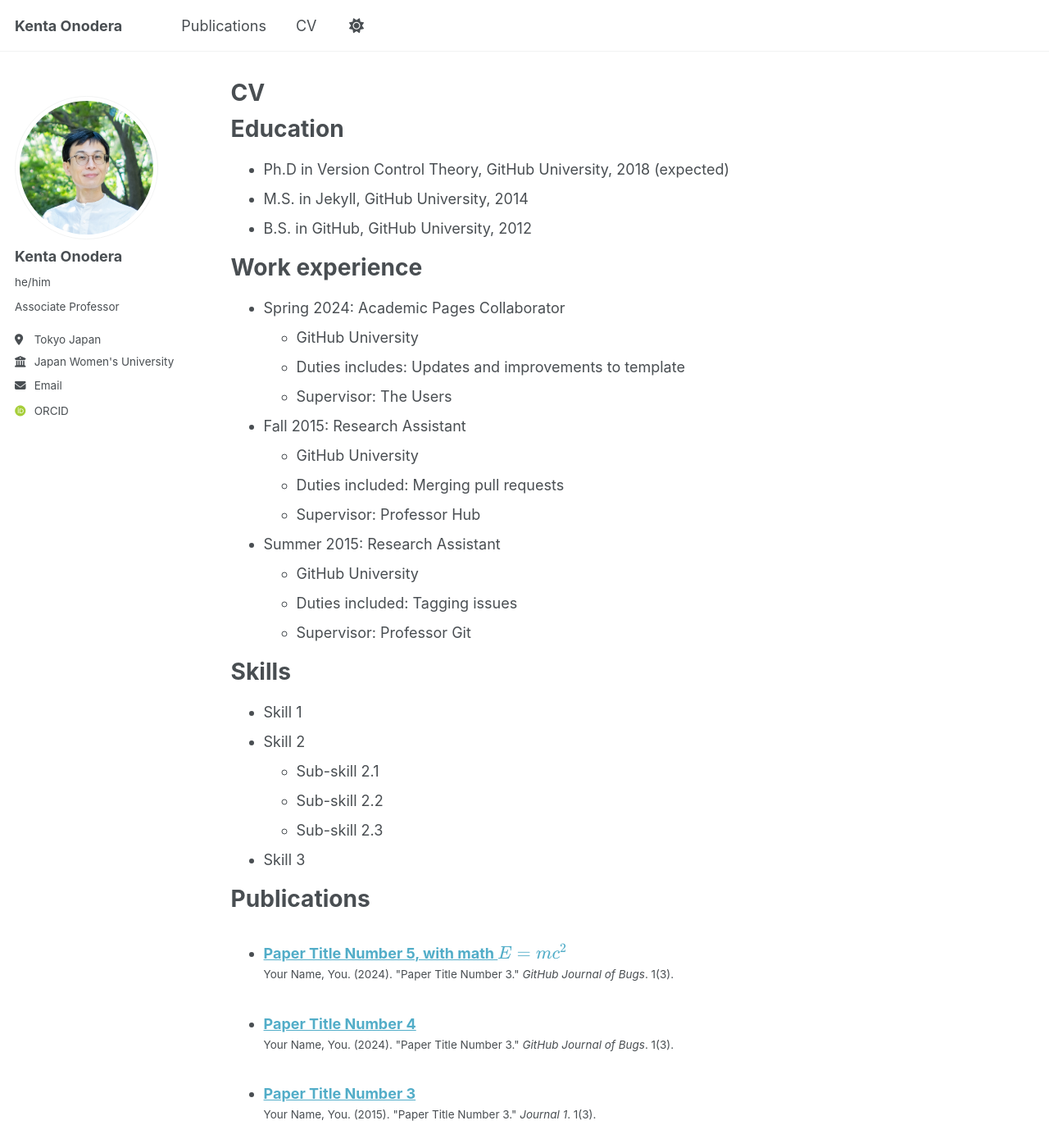
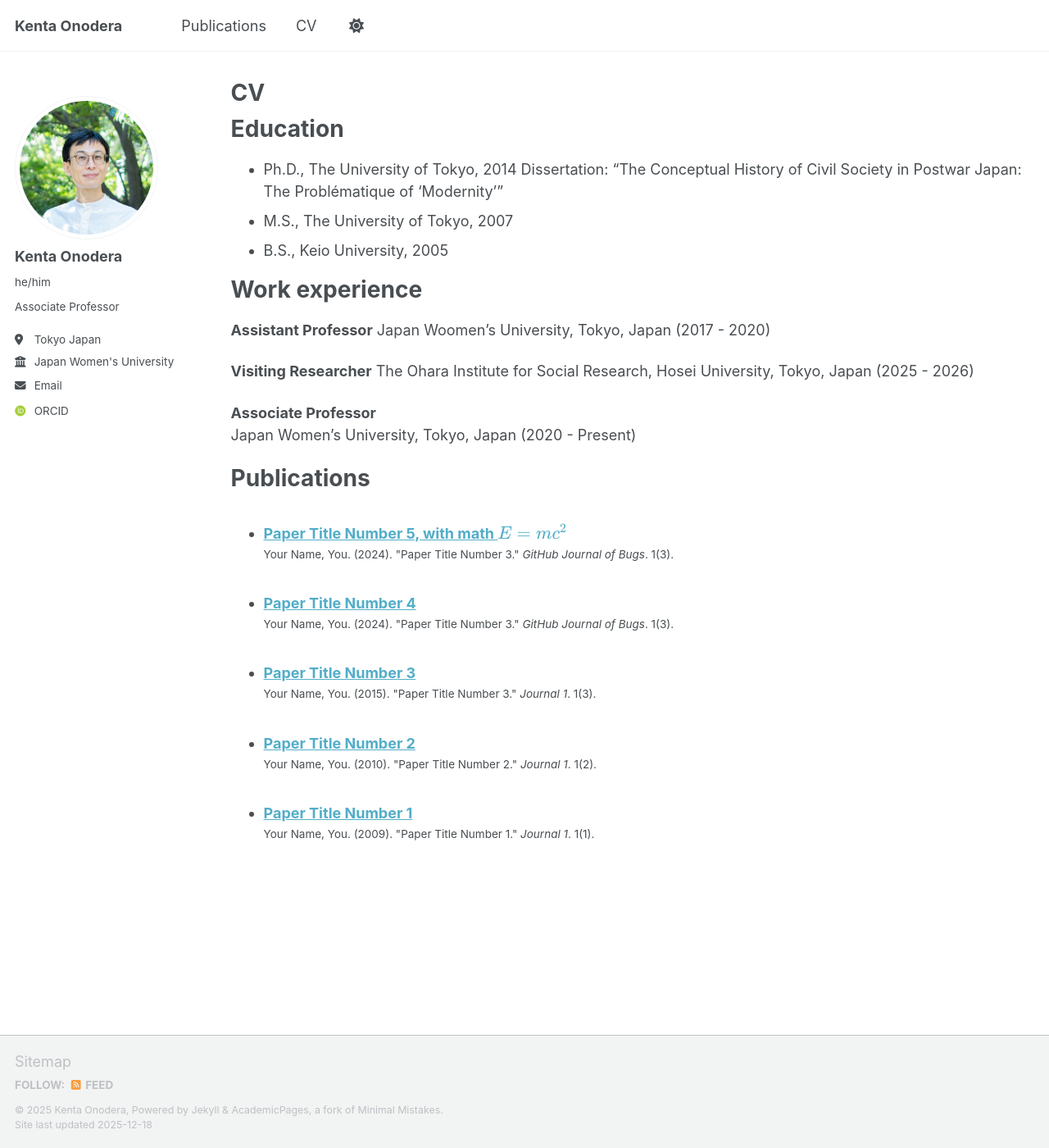
Before and after one commit to kenta-onodera/kenta-onodera.github.io, a Jekyll site: the page built from _pages/cv.md, in a window 1280 px wide and 1400 px high. Shown: the whole window at 82% size. Built offline with Jekyll 4.4.1, drawn with Linux system fonts in a browser that asks for light colours; some web fonts are replaced; a script bundle is joined from its source files by our own code; library files that are not in the unit come from our copies; some of the changed text lies outside the part shown.

Commit message:
Update cv.md

```diff
--- a/_pages/cv.md
+++ b/_pages/cv.md
@@ -11,54 +11,24 @@ redirect_from:
 
 Education
 ======
-* Ph.D in Version Control Theory, GitHub University, 2018 (expected)
-* M.S. in Jekyll, GitHub University, 2014
-* B.S. in GitHub, GitHub University, 2012
+* Ph.D., The University of Tokyo, 2014
+Dissertation: "The Conceptual History of Civil Society in Postwar Japan: The Problématique of 'Modernity'"
+* M.S., The University of Tokyo, 2007
+* B.S., Keio University, 2005
 
 Work experience
 ======
-* Spring 2024: Academic Pages Collaborator
-  * GitHub University
-  * Duties includes: Updates and improvements to template
-  * Supervisor: The Users
+**Assistant Professor**
+Japan Woomen's University, Tokyo, Japan (2017 - 2020)
 
-* Fall 2015: Research Assistant
-  * GitHub University
-  * Duties included: Merging pull requests
-  * Supervisor: Professor Hub
+**Visiting Researcher**
+The Ohara Institute for Social Research, Hosei University, Tokyo, Japan (2025 - 2026)
 
-* Summer 2015: Research Assistant
-  * GitHub University
-  * Duties included: Tagging issues
-  * Supervisor: Professor Git
-
-Skills
-======
-* Skill 1
-* Skill 2
-  * Sub-skill 2.1
-  * Sub-skill 2.2
-  * Sub-skill 2.3
-* Skill 3
+**Associate Professor**
+Japan Women's University, Tokyo, Japan (2020 - Present)
 
 Publications
 ======
   <ul>{% for post in site.publications reversed %}
     {% include archive-single-cv.html %}
   {% endfor %}</ul>
-
-Talks
-======
-  <ul>{% for post in site.talks reversed %}
-    {% include archive-single-talk-cv.html  %}
-  {% endfor %}</ul>
-
-Teaching
-======
-  <ul>{% for post in site.teaching reversed %}
-    {% include archive-single-cv.html %}
-  {% endfor %}</ul>
-
-Service and leadership
-======
-* Currently signed in to 43 different slack teams
```
